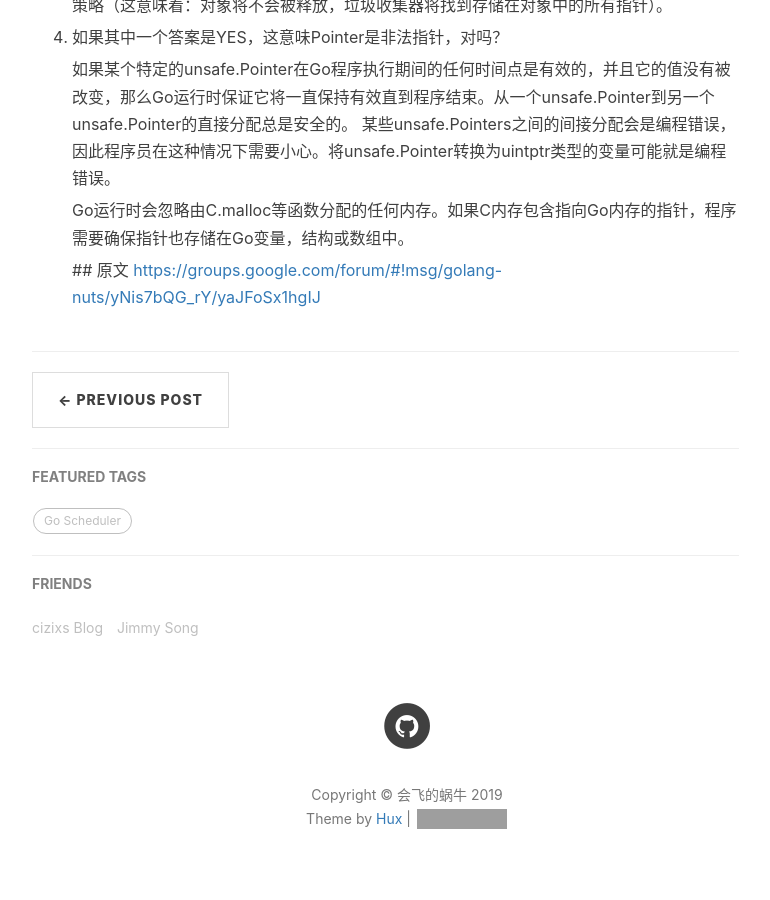
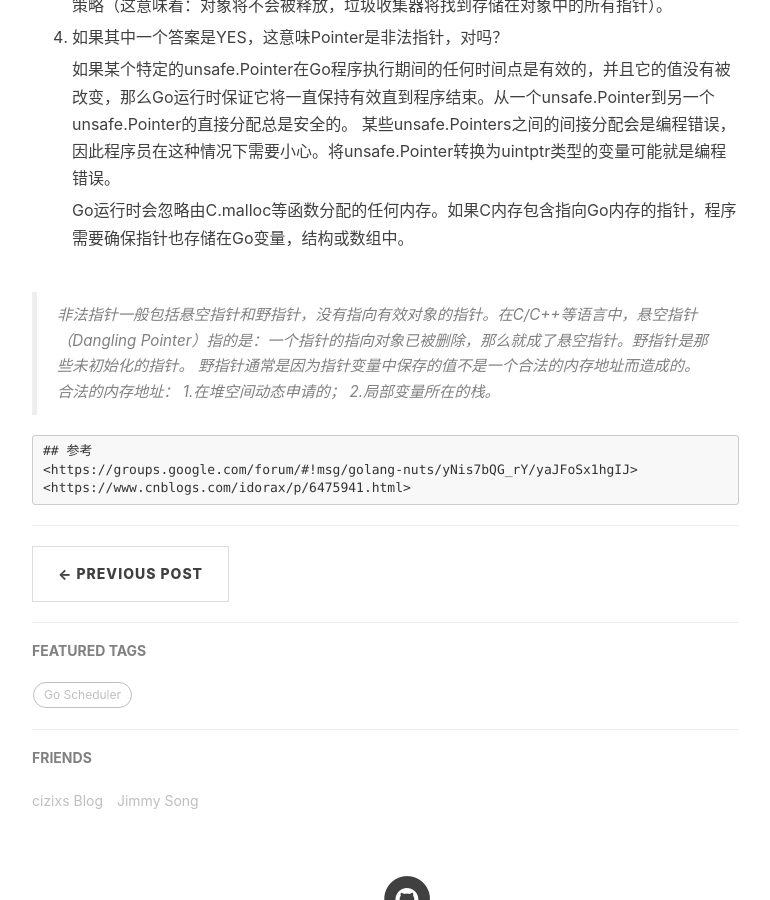
Before and after one commit to torubylist/blog, a Jekyll site: the page built from _posts/2019-05-12-unsafe-pointer-questions.md, in a window 1280 px wide and 900 px high, scrolled down 940 px. Shown: the whole window, without its empty margins (233-1003 px from the left). Built offline with Jekyll 4.4.1, drawn with Linux system fonts in a browser that asks for light colours; nearby versions of some CDN libraries; comment, search, counter and statistics services are not loaded; grey boxes are pictures that could not be loaded.

Commit message:
update illegal pointer

```diff
--- a/_posts/2019-05-12-unsafe-pointer-questions.md
+++ b/_posts/2019-05-12-unsafe-pointer-questions.md
@@ -31,5 +31,13 @@ tags:
 
 	Go运行时会忽略由C.malloc等函数分配的任何内存。如果C内存包含指向Go内存的指针，程序需要确保指针也存储在Go变量，结构或数组中。
 
-	## 原文
+>非法指针一般包括悬空指针和野指针，没有指向有效对象的指针。在C/C++等语言中，悬空指针（Dangling Pointer）指的是：一个指针的指向对象已被删除，那么就成了悬空指针。野指针是那些未初始化的指针。
+>野指针通常是因为指针变量中保存的值不是一个合法的内存地址而造成的。
+>合法的内存地址：
+>1.在堆空间动态申请的；
+>2.局部变量所在的栈。
+
+
+	## 参考
 	<https://groups.google.com/forum/#!msg/golang-nuts/yNis7bQG_rY/yaJFoSx1hgIJ>
+	<https://www.cnblogs.com/idorax/p/6475941.html>
```
